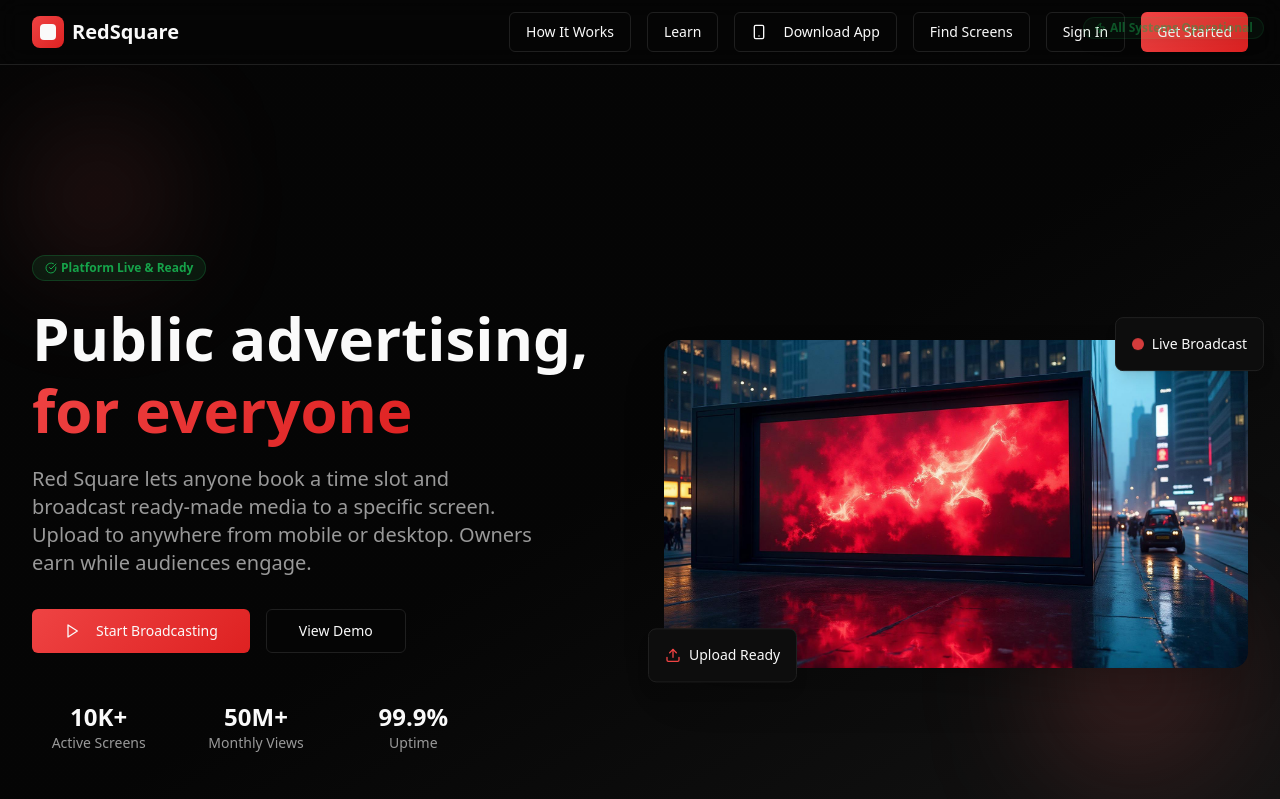
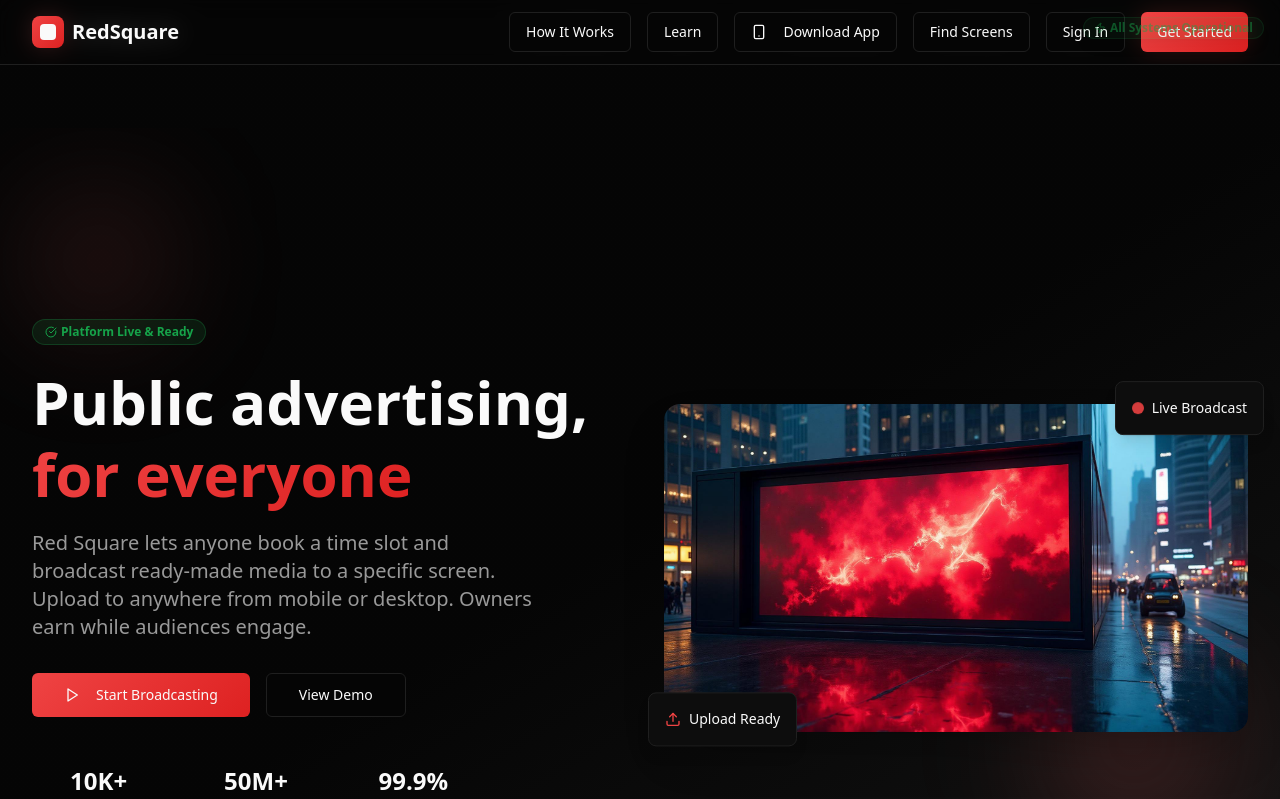
Before and after one commit to cmarinek/redsquarebroadcast, a React (Vite) app: page / in a window 1280 px wide. Shown: the top 799 px of the page. Built offline with nearby package versions, Linux system fonts and the light colour scheme.

Commit message:
Update navigation bar
Ensure navigation appears on all pages and update "My Screens" to "Dashboard" in the navigation bar.

```diff
--- a/src/App.tsx
+++ b/src/App.tsx
@@ -4,6 +4,8 @@ import { Toaster as Sonner } from "@/components/ui/sonner";
 import { TooltipProvider } from "@/components/ui/tooltip";
 import { Routes, Route } from "react-router-dom";
 import { Footer } from "@/components/Footer";
+import { Navigation } from "@/components/Navigation";
+import { StatusIndicator } from "@/components/StatusIndicator";
 
 const Index = lazy(() => import("./pages/Index"));
 const Demo = lazy(() => import("./pages/Demo"));
@@ -44,6 +46,10 @@ const App = () => (
     <Toaster />
     <Sonner />
     <Suspense fallback={<div className="p-6 text-muted-foreground">Loading…</div>}>
+      <div className="min-h-screen bg-gradient-to-br from-background via-background to-muted/20">
+        <Navigation />
+        <StatusIndicator />
+        <main className="pt-16">
           <Routes>
             <Route path="/" element={<Index />} />
             <Route path="/demo" element={<Demo />} />
@@ -80,7 +86,9 @@ const App = () => (
             {/* ADD ALL CUSTOM ROUTES ABOVE THE CATCH-ALL "*" ROUTE */}
             <Route path="*" element={<NotFound />} />
           </Routes>
+        </main>
         <Footer />
+      </div>
     </Suspense>
   </TooltipProvider>
 );
--- a/src/components/Navigation.tsx
+++ b/src/components/Navigation.tsx
@@ -56,7 +56,7 @@ export const Navigation = () => {
                 {/* Screen Owner features */}
                 {(isScreenOwner() || isAdmin()) && <>
                     <Button variant="outline" asChild>
-                      <Link to="/my-screens">My Screens</Link>
+                      <Link to="/my-screens">Dashboard</Link>
                     </Button>
                     <Button variant="outline" asChild>
                       <Link to="/subscription">Subscription</Link>
@@ -233,8 +233,8 @@ export const Navigation = () => {
                   </>}
 
                 {/* Screen Owner features */}
-                {(isScreenOwner() || isAdmin()) && <Button variant="outline" asChild className="w-full justify-start">
-                    <Link to="/my-screens">My Screens</Link>
+                 {(isScreenOwner() || isAdmin()) && <Button variant="outline" asChild className="w-full justify-start">
+                    <Link to="/my-screens">Dashboard</Link>
                   </Button>}
 
                 {/* Admin features */}
```
Lines whose indentation alone changed are shown as unchanged.
